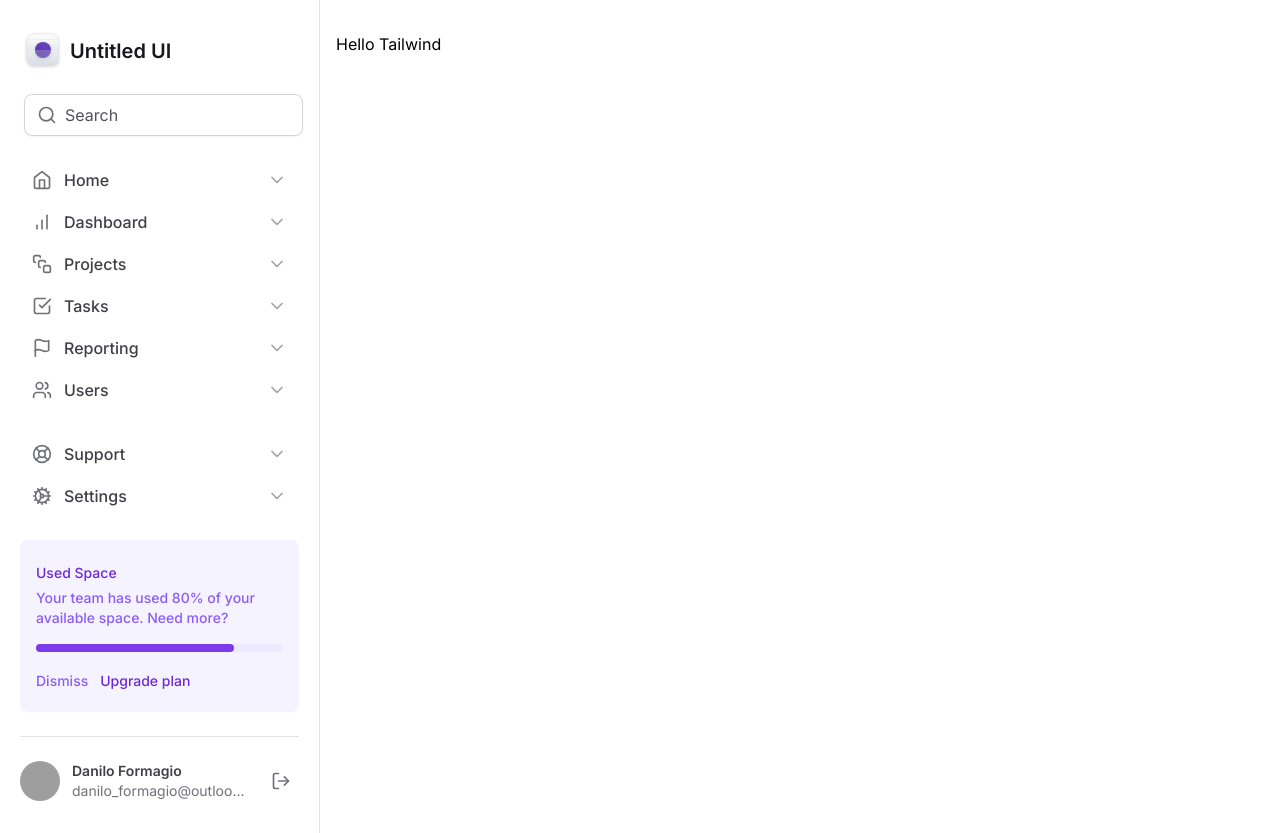
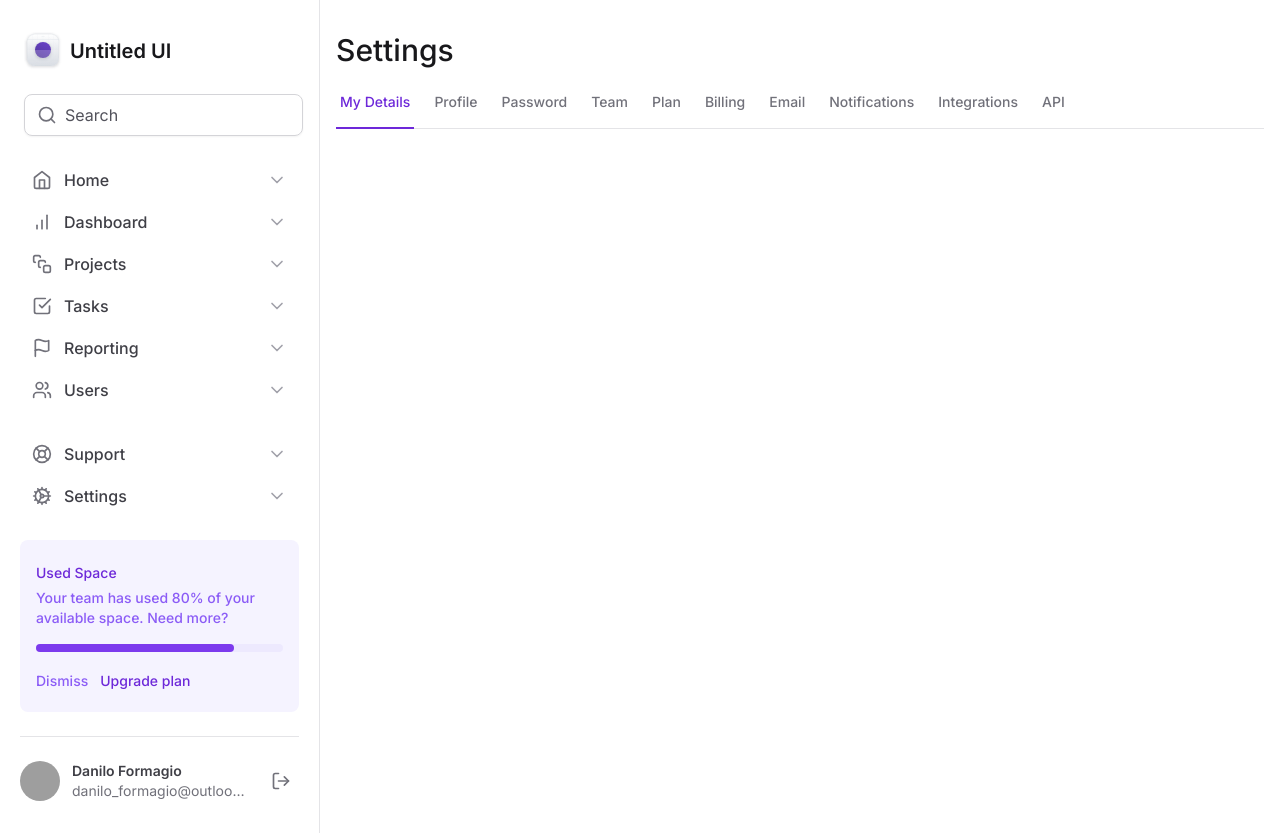
Before and after one commit to danilo-formagio/tailwind-next, a Next.js app: page / in a window 1280 px wide. Built offline with nearby package versions, Linux system fonts and the light colour scheme; grey boxes are pictures that could not be loaded.

Commit message:
Creating tabs using Radix tabs

```diff
--- a/package.json
+++ b/package.json
@@ -10,6 +10,7 @@
     "format": "prettier --write src//**/*.{ts,tsx}"
   },
   "dependencies": {
+    "@radix-ui/react-tabs": "^1.0.4",
     "lucide-react": "^0.284.0",
     "next": "13.5.4",
     "react": "^18",
--- a/src/app/layout.tsx
+++ b/src/app/layout.tsx
@@ -12,7 +12,7 @@ export const metadata: Metadata = {
 
 export default function RootLayout({ children }: { children: React.ReactNode }) {
   return (
-    <html lang="en">
+    <html lang="en" className="antialiased">
       <body className={inter.className}>
         <div className="grid min-h-screen grid-cols-app">
           <Sidebar />
--- a/src/app/page.tsx
+++ b/src/app/page.tsx
@@ -1,3 +1,11 @@
+import { SettingsTabs } from '@/components/SettingsTabs';
+
 export default function Home() {
-  return <h1>Hello Tailwind</h1>;
+  return (
+    <>
+      <h1 className="text-3xl font-medium text-zinc-900">Settings</h1>
+
+      <SettingsTabs />
+    </>
+  );
 }
--- /dev/null
+++ b/src/components/SettingsTabs/TabItem.tsx
@@ -0,0 +1,22 @@
+'use client';
+
+import * as Tabs from '@radix-ui/react-tabs';
+
+export interface TabItemProps {
+  value: string;
+  title: string;
+  isSelected?: boolean;
+}
+
+export function TabItem({ value, title, isSelected = false }: TabItemProps) {
+  return (
+    <Tabs.Trigger
+      value={value}
+      className="relative px-1 pb-4 text-sm font-medium text-zinc-500 hover:text-violet-700 data-[state=active]:text-violet-700"
+    >
+      <span className="">{title}</span>
+
+      {isSelected && <div className="absolute -bottom-px left-0 right-0 h-0.5 bg-violet-700" />}
+    </Tabs.Trigger>
+  );
+}
--- /dev/null
+++ b/src/components/SettingsTabs/index.tsx
@@ -0,0 +1,25 @@
+'use client';
+
+import { useState } from 'react';
+import * as Tabs from '@radix-ui/react-tabs';
+import { TabItem } from './TabItem';
+
+export function SettingsTabs() {
+  const [currentTab, setCurrentTab] = useState('my-details');
+  return (
+    <Tabs.Root value={currentTab} onValueChange={setCurrentTab}>
+      <Tabs.List className="mt-6 flex w-full items-center gap-4 border-b border-zinc-200">
+        <TabItem value="my-details" title="My Details" isSelected={currentTab === 'my-details'} />
+        <TabItem value="profile" title="Profile" isSelected={currentTab === 'profile'} />
+        <TabItem value="password" title="Password" isSelected={currentTab === 'password'} />
+        <TabItem value="team" title="Team" isSelected={currentTab === 'team'} />
+        <TabItem value="plan" title="Plan" isSelected={currentTab === 'plan'} />
+        <TabItem value="billing" title="Billing" isSelected={currentTab === 'billing'} />
+        <TabItem value="email" title="Email" isSelected={currentTab === 'email'} />
+        <TabItem value="notifications" title="Notifications" isSelected={currentTab === 'notifications'} />
+        <TabItem value="integrations" title="Integrations" isSelected={currentTab === 'integrations'} />
+        <TabItem value="api" title="API" isSelected={currentTab === 'api'} />
+      </Tabs.List>
+    </Tabs.Root>
+  );
+}
```
Also changed, not shown: 1 other file (tests, documents, lock files or other folders).
